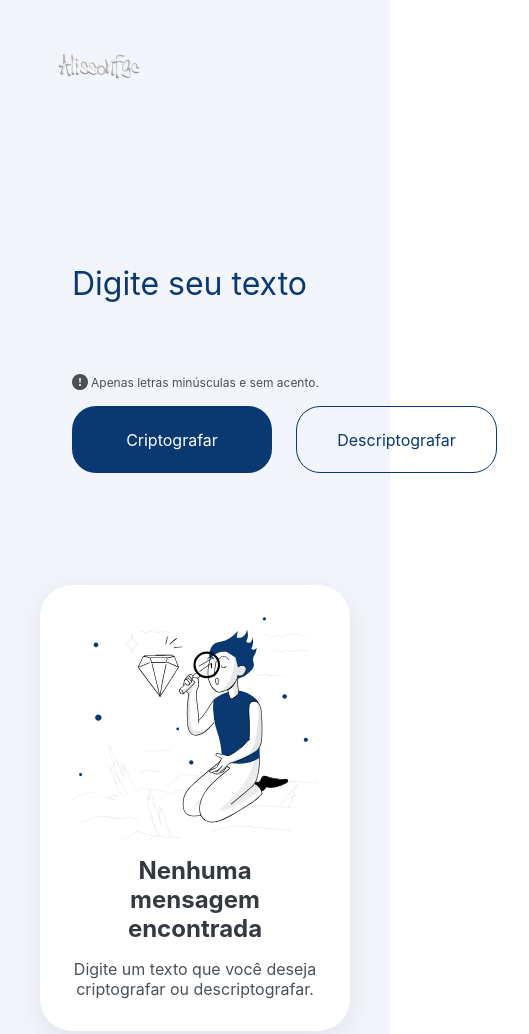
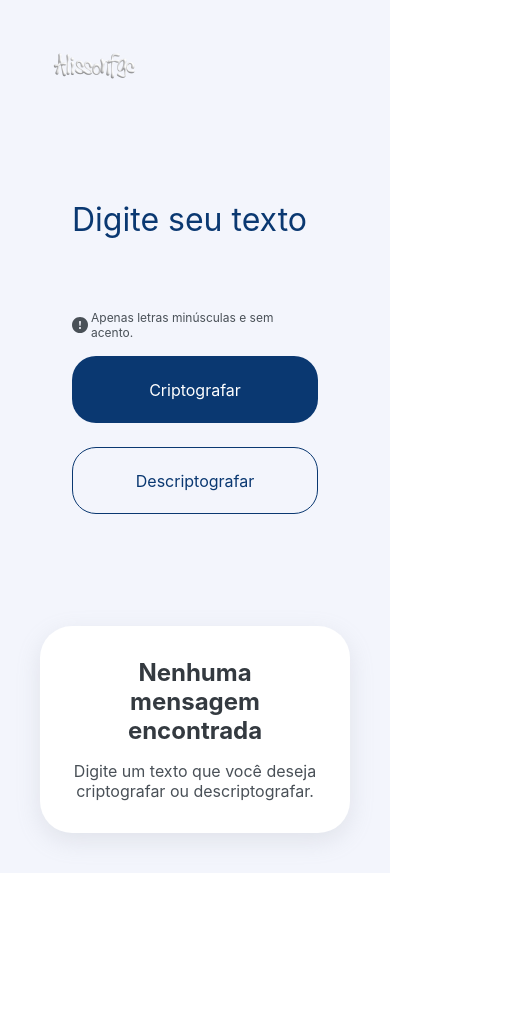
Before and after one commit to alissonfgc/text_decoder, a plain HTML site: page index.html in a window 390 px wide. Shown: the top 1034 px of the page, 529 px wide, since content can reach past the window. After the commit the page ends 873 px from the top, so only its background shows below. Drawn offline with Linux system fonts and the light colour scheme.

Commit message:
making the project responsive and adjusting other features

```diff
--- a/index.html
+++ b/index.html
@@ -22,7 +22,7 @@
                     <img src="./img/alert-icon.svg">
                     <p>Apenas letras minúsculas e sem acento.</p>
                 </div>
-                <div class="buttons-field" id="secondary">
+                <div class="buttons-field" id="btn-field">
                     <button onclick="encrypt()" class="btn primary-btn">Criptografar</button>
                     <button onclick="decrypt()" class="btn secondary-btn">Descriptografar</button>
                 </div>
@@ -33,7 +33,7 @@
                 <textarea name="output-text" id="output-text" readonly></textarea>
             </div>
             <div class="fields" id="empty-text-alert">
-                <img src="./img/image-empty-field.svg" alt="">
+                <img id="empty-text-img" src="./img/image-empty-field.svg" alt="">
                 <b>Nenhuma mensagem encontrada</b>
                 <p>Digite um texto que você deseja criptografar ou descriptografar.</p>
             </div>
--- a/scripts/app.js
+++ b/scripts/app.js
@@ -25,6 +25,7 @@ function encrypt() {
         const placeHolder = document.querySelector('#input-text');
         placeHolder.value = '';
         placeHolder.placeholder = 'Apenas letras minúsculas e sem acento.';
+        setTimeout(resetPlaceHolder, 2000);
     }
 }
 
@@ -40,6 +41,7 @@ function decrypt() {
         const placeHolder = document.querySelector('#input-text');
         placeHolder.value = '';
         placeHolder.placeholder = 'Apenas letras minúsculas e sem acento.';
+        setTimeout(resetPlaceHolder, 2000);
     }
 }
 
@@ -55,6 +57,11 @@ function showResult() {
     document.getElementById('secondary-text-field').style.display = 'flex';
 }
 
+function resetPlaceHolder() {
+    const placeHolder = document.querySelector('#input-text');
+    placeHolder.placeholder = 'Digite seu texto';
+}
+
 function copyText() {
     const inputTest = document.querySelector('#output-text');
     inputTest.select();
--- a/styles/style.css
+++ b/styles/style.css
@@ -6,10 +6,6 @@
     --text-color-light: #FFFFFF;
     --text-color-gray-400: #495057;
     --text-color-gray-500: #343A40;
-
-    --width-desktop: 1440px;
-    --width-tablet: 768px;
-    --width-mobile: 375px;
 
     --btn-border-radius: 1.5rem;
     --card-border-radius: 2rem;
@@ -40,19 +36,27 @@
     padding: 2.5rem;
     gap: 5rem;
 
+    @media (max-width: 768px) {
+        flex-direction: column;
+    }
+
     nav {
-        flex: 1 1 0;
-        max-width: 120px;
-        display: flex;
-        align-items: flex-start;
-        justify-content: center;
 
-        /*
-        @media screen and (max-width: 992px) {
+        @media (min-width: 769px) {
+            flex: 1 1 0;
+            height: 100%;
+            max-width: 120px;
+            display: flex;
+            align-items: flex-start;
+            justify-content: center;
         }
 
-        @media screen and (max-width: 600px) {
-        } */
+        @media (max-width: 768px) {
+            width: 100%;
+            display: flex;
+            align-items: flex-start;
+            justify-content: space-between;
+        }
 
         #img-logo {
             height: 3rem;
@@ -77,8 +81,11 @@
     }
 
     #text-field {
-        margin-top: 4rem;
         height: 100%;
+
+        @media (min-width: 769px) {
+            margin-top: 4rem;
+        }
 
         textarea {
             font-size: 2rem;
@@ -95,6 +102,15 @@
         textarea::placeholder {
             font-size: 2rem;
             color: var(--text-color);
+        }
+    }
+
+    #btn-field {
+        display: flex;
+
+        @media (max-width: 768px) {
+            flex-wrap: wrap;
+            flex-direction: column;
         }
     }
 
@@ -165,13 +181,18 @@
 
     #empty-text-alert {
         height: 100%;
+        max-width: 100%;
         display: flex;
         align-items: center;
         text-align: center;
         justify-content: center;
 
-        img {
+        #empty-text-img {
             max-width: 100%;
+
+            @media (max-width: 475px) {
+                display: none;
+            }
         }
 
         b {
@@ -187,26 +208,15 @@
     }
 
     #main-content {
-        /*
-        @media screen and (max-width: 992px) {
-        }
-
-        @media screen and (max-width: 600px) { secondary-content
-        } */
         flex: 5 1 0;
+        max-width: 100%;
     }
 
     #secondary-content {
-        /*
-        @media screen and (max-width: 992px) {
-        }
-
-        @media screen and (max-width: 600px) { secondary-content
-        } */
         flex: 2 1 0;
+        max-width: 100%;
         background-color: var(--secondary-bg-color);
         border-radius: var(--card-border-radius);
         box-shadow: rgba(149, 157, 165, 0.2) 0px 8px 24px;
     }
-
 }
```
